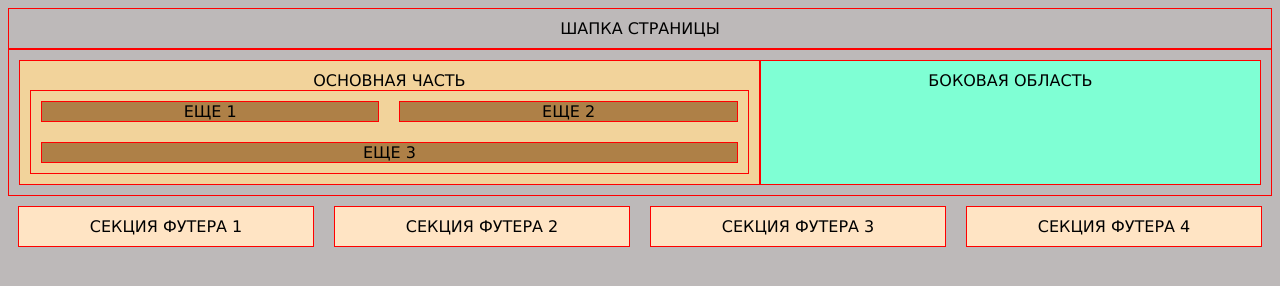
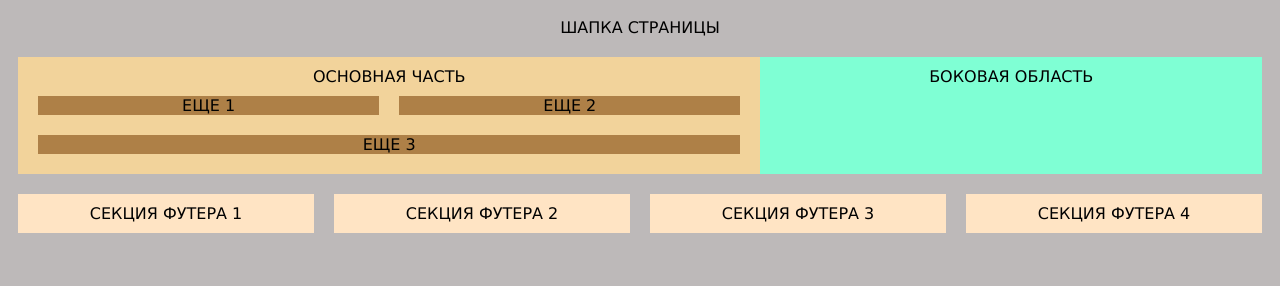
Before and after one commit to radionadejda/HW5_flex, a plain HTML site: page index.html in a window 1280 px wide. Drawn offline with Linux system fonts and the light colour scheme.

Commit message:
delete border

```diff
--- a/style.css
+++ b/style.css
@@ -9,13 +9,11 @@ header {
     justify-content: center;
     align-content: center;
     padding: 10px;
-    border: 1px solid red;
 }
 
 main {
     display: flex;
     padding: 10px;
-    border: 1px solid red;
 }
 
 h1 {
@@ -23,7 +21,6 @@ h1 {
 }
 
 .left {
-    border: 1px solid red;
     background-color: rgb(242, 211, 155);
     display: flex;
     padding: 10px;
@@ -34,7 +31,6 @@ h1 {
 }
 
 .left_bottom {
-border: 1px solid red;
 display: flex;
 justify-content: space-between;
 flex-wrap: wrap;
@@ -44,7 +40,6 @@ flex-wrap: wrap;
     display: flex;
     align-items: center;
     justify-content: center;
-    border: 1px solid red;
     background-color: rgb(174, 128, 71);
     margin: 10px;
     flex-grow: 1;
@@ -54,7 +49,6 @@ flex-wrap: wrap;
     display: flex;
     align-items: center;
     justify-content: center;
-    border: 1px solid red;
     background-color: rgb(174, 128, 71);
     margin: 10px;
     flex-grow: 1;
@@ -64,7 +58,6 @@ flex-wrap: wrap;
 aside {
     padding: 10px;
     width: 40vw;
-    border: 1px solid red;
     background-color: aquamarine;
     text-align: center;
 }
@@ -75,7 +68,6 @@ footer {
 }
 
 .footersection {
-    border: 1px solid red;
     background-color: bisque;
     padding: 10px;
     margin: 10px;
```
